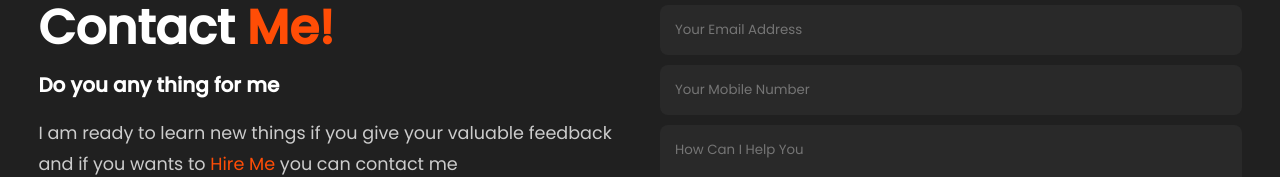
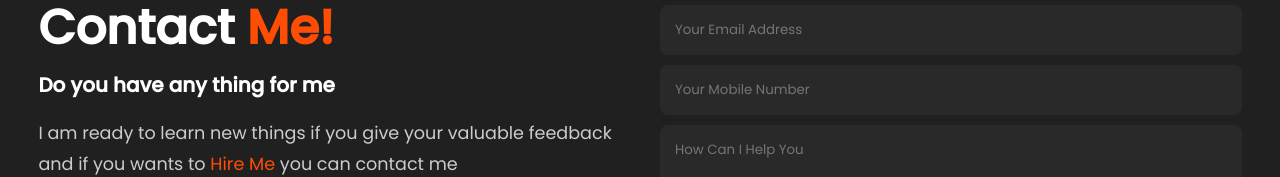
Before and after one commit to Gayaz-mohammed/personal-porfolio.github.io, a plain HTML site: page index.html in a window 1280 px wide. Shown: the part 3256-3433 px from the top of the page. Drawn offline with nearby package versions, Linux system fonts and the light colour scheme; a web font is replaced by a local one.

Commit message:
index.html

```diff
--- a/index.html
+++ b/index.html
@@ -143,7 +143,7 @@
     <h2>Contact
       <span>Me!</span>
     </h2>
-    <h4>Do you any thing for me</h4>
+    <h4>Do you have any thing for me</h4>
     <p>I am ready to learn new things if you give your valuable feedback and if you wants to <span>Hire Me</span> you
       can contact me</p>
     <div class="list">
```
